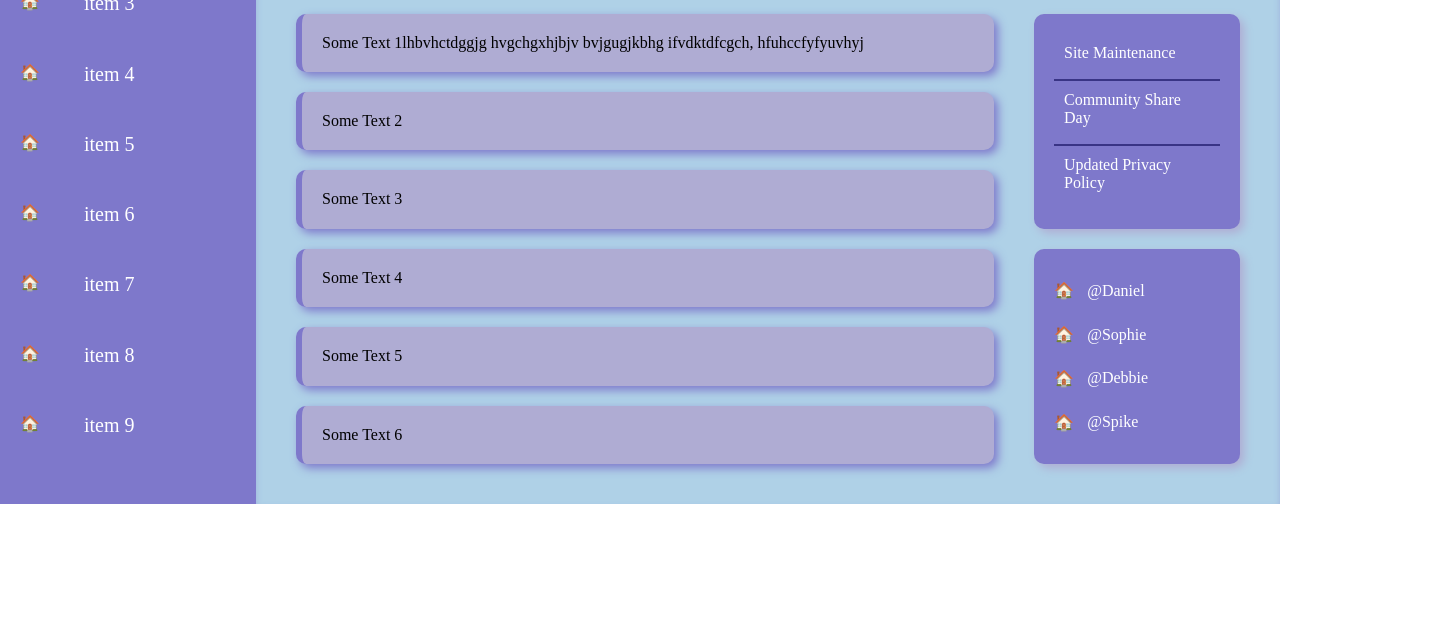
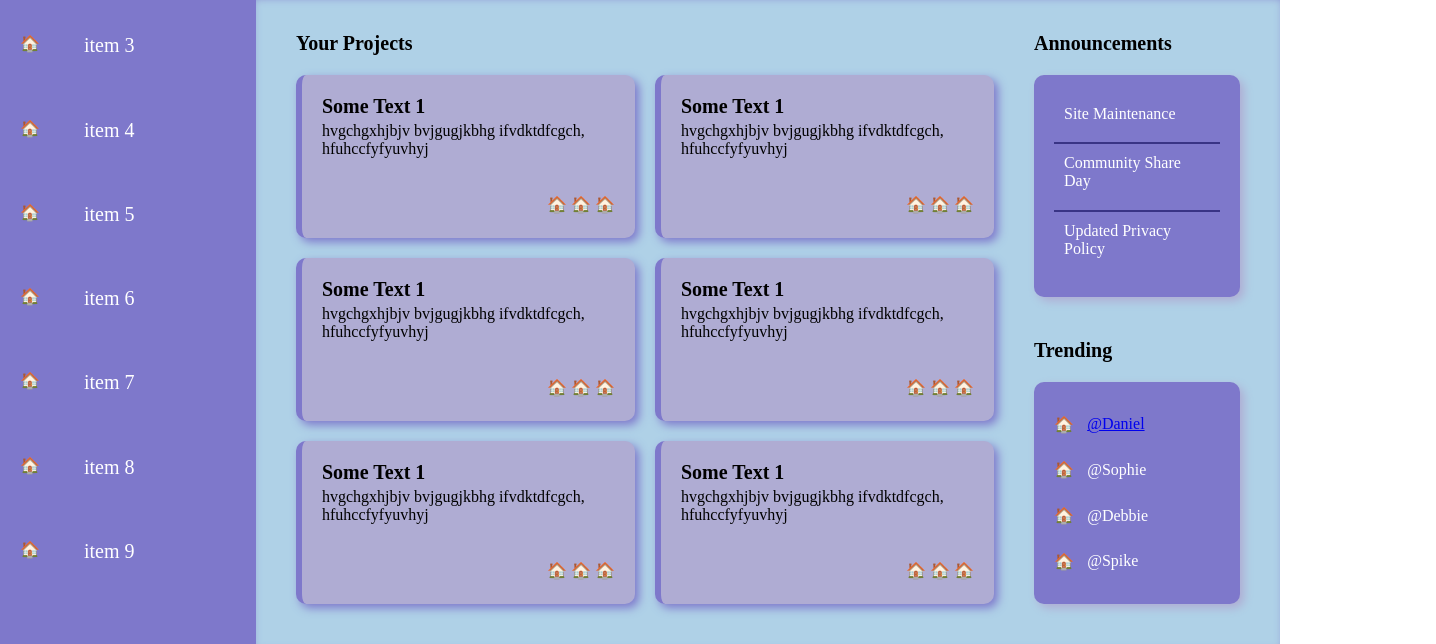
Before and after one commit to debbieSc/Admin-dashboard, a plain HTML site: page index.html in a window 1280 px wide. Shown: the part 296-940 px from the top of the page, 1436 px wide, since content can reach past the window. Before the commit the page ends 800 px from the top, so only its background shows below. Drawn offline with Linux system fonts and the light colour scheme.

Commit message:
text placememt amended

```diff
--- a/index.html
+++ b/index.html
@@ -55,13 +55,36 @@
 
 
             <div class="cards">
-                <div class="card">Some Text 1lhbvhctdggjg hvgchgxhjbjv bvjgugjkbhg ifvdktdfcgch, hfuhccfyfyuvhyj</div>
-                <div class="card">Some Text 2</div>
-                <div class="card">Some Text 3</div>
-                <div class="card">Some Text 4</div>
-                <div class="card">Some Text 5</div>
-                <div class="card">Some Text 6</div>
-
+                <div class="card1">
+                    <div class="cardHeader">Some Text 1</div>
+                    <div class="cardtext">hvgchgxhjbjv bvjgugjkbhg ifvdktdfcgch, hfuhccfyfyuvhyj</div>
+                    <div class="cardIcons">🏠 🏠 🏠</div>
+                </div>
+                <div class="card2">
+                    <div class="cardHeader">Some Text 1</div>
+                    <div class="cardtext">hvgchgxhjbjv bvjgugjkbhg ifvdktdfcgch, hfuhccfyfyuvhyj</div>
+                    <div class="cardIcons">🏠 🏠 🏠</div>
+                </div>
+                <div class="card3">
+                    <div class="cardHeader">Some Text 1</div>
+                    <div class="cardtext">hvgchgxhjbjv bvjgugjkbhg ifvdktdfcgch, hfuhccfyfyuvhyj</div>
+                    <div class="cardIcons">🏠 🏠 🏠</div>
+                </div>
+                <div class="card4">
+                    <div class="cardHeader">Some Text 1</div>
+                    <div class="cardtext">hvgchgxhjbjv bvjgugjkbhg ifvdktdfcgch, hfuhccfyfyuvhyj</div>
+                    <div class="cardIcons">🏠 🏠 🏠</div>
+                </div>
+                <div class="card5">
+                    <div class="cardHeader">Some Text 1</div>
+                    <div class="cardtext">hvgchgxhjbjv bvjgugjkbhg ifvdktdfcgch, hfuhccfyfyuvhyj</div>
+                    <div class="cardIcons">🏠 🏠 🏠</div>
+                </div>
+                <div class="card6">
+                    <div class="cardHeader">Some Text 1</div>
+                    <div class="cardtext">hvgchgxhjbjv bvjgugjkbhg ifvdktdfcgch, hfuhccfyfyuvhyj</div>
+                    <div class="cardIcons">🏠 🏠 🏠</div>
+                </div>
             </div>
 
             <div class="menuCards">
@@ -72,9 +95,11 @@
                     <div class="section1Bottom">Updated Privacy Policy</div>
                 </div>
 
+                <div class="trending">Trending</div>
+
                 <div class="menuCard2">
                     <div class="section2Icon">🏠</div>
-                    <div class="section2">@Daniel</div>
+                    <div class="section2"><a href="https://www.youtube.com/watch?v=s4uv1l5kf28&t=215s">@Daniel</a></div>
                     <div class="section2Icon">🏠</div>
                     <div class="section2">@Sophie</div>
                     <div class="section2Icon">🏠</div>
--- a/style.css
+++ b/style.css
@@ -37,39 +37,66 @@ main {
 .projects {
     grid-column: 1;
     padding-left: 20px;
+    font-weight: bold;
+    align-self: self-end;
+    font-size: 20px;
 }
 
 .announcements {
     grid-column: 2;
     padding-left: 20px;
+    font-weight: bold;
+    align-self: self-end;
+    font-size: 20px;
+}
+
+.trending {
+    grid-row: 2;
+    padding: 20px;
+    font-weight: bold;
+    align-self: self-end;
+    padding: 0px;
+    font-size: 20px;
 }
 
 .cards {
 
     grid-column: 1 / 2;
     display: grid;
-    grid-template-columns: repeat(auto-fit, minmax(400px, 1fr));
+    grid-template-columns: 1fr 1fr;
     padding: 20px;
     gap: 20px;
 
 
 }
 
-.card {
+.card1, .card2, .card3, .card4, .card5, .card6 {
    background-color: #afacd3;
    border-left: 6px solid  #7e78cb;
    border-radius: 10px;
    box-shadow:  4px 4px 10px #7e78cb;
    padding: 20px;
+   display: grid;
+   grid-template-rows: 1fr 3fr 1fr;
+   gap: 4px;
+}
 
+.cardHeader {
+    font-size: 20px;
+    font-weight: bold;
 }
+
+.cardIcons {
+    justify-self: right;
+}
+
 
 
 
 .menuCards {
     grid-column: 2;
     display: grid;
-    grid-template-rows: 1fr 1fr;
+    grid-template-rows: 5fr 1fr 5fr;
     padding: 20px;
     gap: 20px;
 }
@@ -139,7 +166,7 @@ main {
 #query {
     border-radius: 30px;
     border: 3px solid #7e78cb;
-    width: 50rem;
+    width: 40rem;
     height: 2rem;
     background-color: #afd1e7;
 }
@@ -172,6 +199,7 @@ header {
     justify-content: center;
     align-items: center;
     padding: 40px;
+    flex-wrap: wrap;
 }
 
 .topLeft {
@@ -182,6 +210,7 @@ header {
     align-items: center;
     justify-content: space-between;
     padding: 20px;
+    flex-wrap: wrap;
 }
 
 .bottomRight {
@@ -192,6 +221,7 @@ header {
     align-items: center;
     justify-content: space-between;
     padding: 40px;
+    flex-wrap: wrap;
 }
 
 .bottomLeft {
@@ -200,6 +230,7 @@ header {
     display: flex;
     align-items: center;
     padding: 20px;
+    flex-wrap: wrap;
 
 }
 
```
